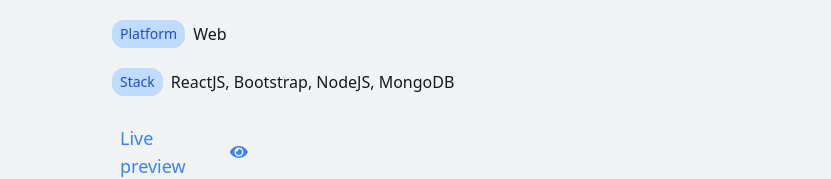
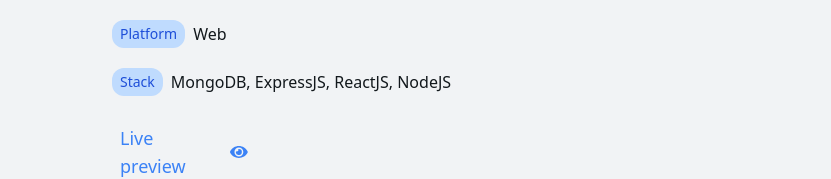
Before and after one commit to khalilaliev/react-ts-simple-portfolio, a React (Vite) app: page /projects/1 in a window 1280 px wide. Shown: the part 621-800 px from the top of the page, without its empty margins (224-1055 px from the left). Built offline with nearby package versions, Linux system fonts and the light colour scheme.

Commit message:
fix some project details

```diff
--- a/src/components/Header/Header.tsx
+++ b/src/components/Header/Header.tsx
@@ -7,8 +7,8 @@
 import { useTheme } from "../../context/ThemeContext";
 
 const Header: FC = () => {
-  const [isScrolled, setIsScrolled] = useState(false);
-  const [isOpen, setIsOpen] = useState(false);
+  const [isScrolled, setIsScrolled] = useState<boolean>(false);
+  const [isOpen, setIsOpen] = useState<boolean>(false);
   const { theme, toggleTheme } = useTheme();
   const { pathname } = useLocation();
   useEffect(() => {
--- a/src/context/ThemeContext.tsx
+++ b/src/context/ThemeContext.tsx
@@ -4,6 +4,7 @@
   useState,
   ReactNode,
   useEffect,
+  FC,
 } from "react";
 
 type Theme = "light" | "dark";
@@ -15,9 +16,7 @@
 
 const ThemeContext = createContext<ThemeContextType | undefined>(undefined);
 
-export const ThemeProvider: React.FC<{ children: ReactNode }> = ({
-  children,
-}) => {
+export const ThemeProvider: FC<{ children: ReactNode }> = ({ children }) => {
   const [theme, setTheme] = useState<Theme>(() => {
     const savedTheme = localStorage.getItem("theme") as Theme;
     return savedTheme ? savedTheme : "light";
--- a/src/data/projects.ts
+++ b/src/data/projects.ts
@@ -23,7 +23,7 @@
     link: "https://proshop-gu6d.onrender.com",
     gitHub: "https://github.com/khalilaliev/react-proshop",
     platform: "Web",
-    stack: "ReactJS, Bootstrap, NodeJS, MongoDB",
+    stack: "MongoDB, ExpressJS, ReactJS, NodeJS",
   },
   {
     id: 2,
```
